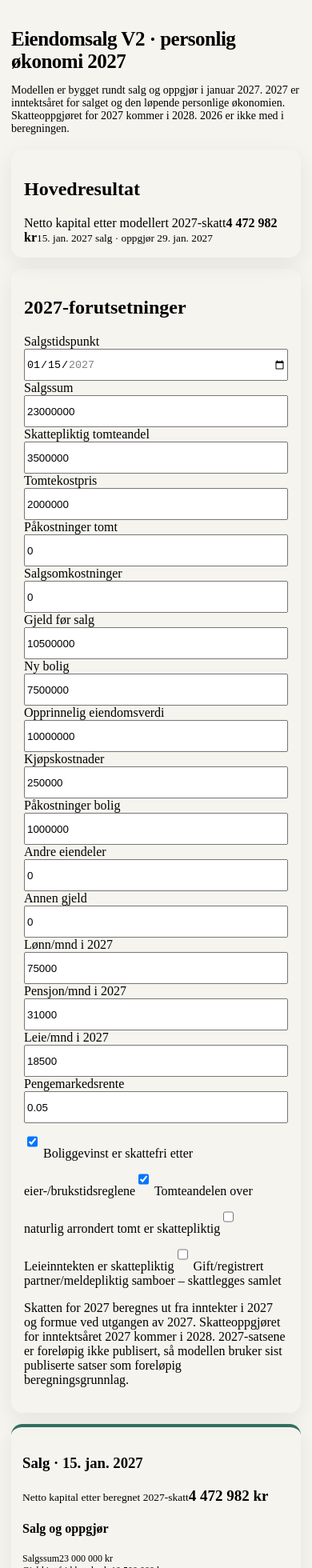
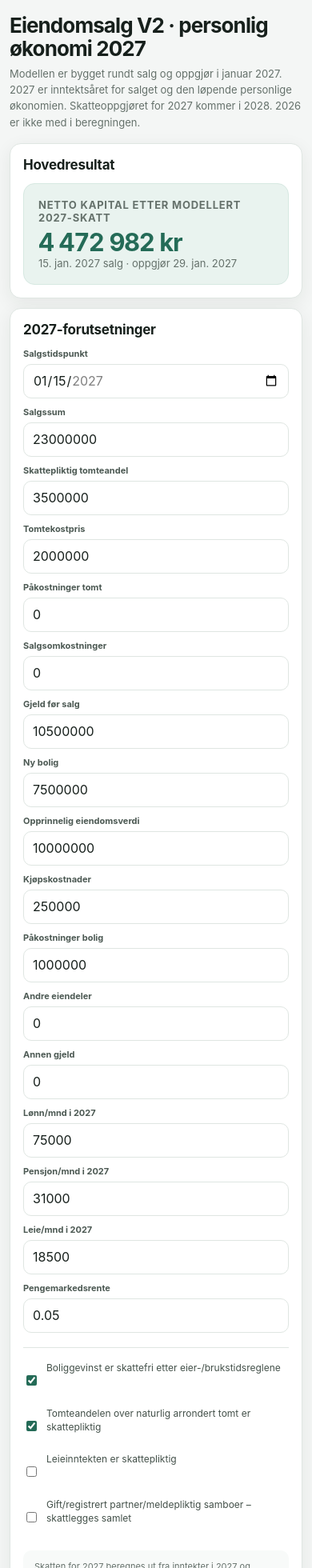
Before and after one commit to Roarlor29/Eiendomsalg, a React (Vite) app: page / in a window 390 px wide. Shown: the top 1960 px of the page at 80% size. Built offline with nearby package versions, Linux system fonts and the light colour scheme.

Commit message:
Improve mobile dashboard design

```diff
--- a/src/v2.css
+++ b/src/v2.css
@@ -1,125 +1,106 @@
-/* Eiendomsalg V2 — dashboard / responsive presentation layer */
+/* Eiendomsalg V2 — clean responsive dashboard */
 :root {
   --v2-max: 1180px;
-  --v2-radius: 14px;
-  --v2-shadow: 0 8px 28px rgba(35, 31, 24, 0.07);
+  --bg: #f4f6f5;
+  --surface: #ffffff;
+  --surface-soft: #f8faf9;
+  --line: #dfe6e2;
+  --text: #17201c;
+  --muted: #65716b;
+  --accent: #246b57;
+  --accent-soft: #e9f3ef;
+  --radius: 16px;
+  --shadow: 0 6px 22px rgba(25, 42, 34, .07);
 }
 
-html { background: #f6f4ee; scroll-behavior: smooth; }
-body { margin: 0; min-width: 320px; background: #f6f4ee; }
-input, select, button { min-height: 40px; }
-input[type="date"], input[type="number"] { width: 100%; box-sizing: border-box; }
-.wrap {
-  width: min(100%, var(--v2-max));
-  padding-left: clamp(14px, 3vw, 28px);
-  padding-right: clamp(14px, 3vw, 28px);
-  box-sizing: border-box;
-}
+* { box-sizing: border-box; }
+html { background: var(--bg); scroll-behavior: smooth; }
+body { margin: 0; min-width: 320px; color: var(--text); background: var(--bg); font-family: Inter, ui-sans-serif, system-ui, -apple-system, BlinkMacSystemFont, "Segoe UI", sans-serif; }
+button, input, select { font: inherit; }
+input, select { min-height: 44px; }
+input[type="date"], input[type="number"] { width: 100%; border: 1px solid var(--line); border-radius: 10px; background: #fff; padding: 9px 11px; color: var(--text); }
+input:focus { outline: 3px solid rgba(36,107,87,.14); border-color: var(--accent); }
 
-/* Dashboard hierarchy */
-.wrap > h1 { margin-bottom: 6px; letter-spacing: -0.02em; }
-.lede { max-width: 820px; }
-.panel, .scard {
-  border-radius: var(--v2-radius);
-  box-shadow: var(--v2-shadow);
-}
+.wrap { width: min(100%, var(--v2-max)); margin: 0 auto; padding: 30px 24px 52px; }
+.wrap > h1 { margin: 0 0 7px; font-size: clamp(26px, 3vw, 38px); line-height: 1.1; letter-spacing: -.035em; }
+.lede { max-width: 820px; margin: 0 0 24px; color: var(--muted); font-size: 14px; line-height: 1.55; }
 
-/* Scenario selector becomes the dashboard control bar on larger screens. */
-.panel:has(.scenario-picker) {
-  position: sticky;
-  top: 10px;
-  z-index: 20;
-  backdrop-filter: blur(10px);
-  background: rgba(255,255,255,.94);
-}
-.scenario-picker { align-items: end; }
-.datepick label { display: block; font-weight: 700; margin-bottom: 6px; }
-.toggle-c { cursor: pointer; font-weight: 700; }
+.panel, .scard { background: var(--surface); border: 1px solid var(--line); border-radius: var(--radius); box-shadow: var(--shadow); }
+.panel { padding: 22px; margin-bottom: 16px; }
+.panel h2 { margin: 0 0 16px; font-size: 18px; letter-spacing: -.015em; }
 
-/* The comparison message is deliberately prominent: it is the primary decision KPI. */
-.diffbox {
-  border-radius: 12px;
-  border: 1px solid rgba(47,111,94,.16);
-  box-shadow: inset 0 0 0 1px rgba(255,255,255,.45);
-}
+/* Main KPI */
+.hero-grid { display: grid; grid-template-columns: minmax(0, 1fr); }
+.hero { padding: 22px; border-radius: 14px; background: var(--accent-soft); border: 1px solid #d6e8e1; }
+.hero span, .hero small { display: block; color: var(--muted); }
+.hero span { font-size: 13px; font-weight: 700; text-transform: uppercase; letter-spacing: .06em; }
+.hero strong { display: block; margin: 7px 0 3px; font-size: clamp(30px, 5vw, 48px); line-height: 1; letter-spacing: -.045em; color: var(--accent); font-variant-numeric: tabular-nums; }
+.hero small { font-size: 13px; }
 
-/* Scenario cards form the main result dashboard. */
-.cards {
-  align-items: start;
-  margin-top: 18px;
-}
-.scard {
-  min-width: 0;
-  overflow: hidden;
-}
-.scard-head h3 { letter-spacing: -0.015em; }
-.srow > span:last-child, .srow > b {
-  text-align: right;
-  font-variant-numeric: tabular-nums;
-}
-.srow-total b { font-size: clamp(18px, 2.2vw, 25px); }
-.srow-total-mini b { font-size: 17px; }
-.ytable {
-  font-variant-numeric: tabular-nums;
-  width: 100%;
-}
+/* Inputs */
+.grid { display: grid; grid-template-columns: repeat(3, minmax(0, 1fr)); gap: 14px; }
+.field { display: block; min-width: 0; }
+.field-label { display: block; margin: 0 0 6px; color: #4c5953; font-size: 12px; font-weight: 700; }
+.checks { display: grid; gap: 9px; margin-top: 18px; padding-top: 17px; border-top: 1px solid var(--line); }
+.checks label { display: flex; gap: 9px; align-items: flex-start; color: #435049; font-size: 13px; line-height: 1.4; }
+.checks input { margin-top: 2px; accent-color: var(--accent); }
+.field-hint { margin: 17px 0 0; padding: 12px 14px; border-radius: 10px; background: var(--surface-soft); color: var(--muted); font-size: 12px; line-height: 1.5; }
+
+/* Result card */
+.cards { display: grid; grid-template-columns: minmax(0, 1fr); gap: 16px; margin-top: 16px; }
+.scard { overflow: hidden; }
+.scard > h3, .scard-head { margin: 0; padding: 18px 20px; border-bottom: 1px solid var(--line); }
+.scard > h3 { font-size: 17px; letter-spacing: -.02em; }
+.srow { display: flex; justify-content: space-between; gap: 20px; align-items: baseline; padding: 10px 20px; border-bottom: 1px solid #edf1ef; font-size: 13px; line-height: 1.35; }
+.srow:last-child { border-bottom: 0; }
+.srow > span:first-child { min-width: 0; color: #4d5954; overflow-wrap: anywhere; }
+.srow > span:last-child, .srow > b { flex: 0 0 auto; text-align: right; font-variant-numeric: tabular-nums; }
+.srow-total { padding: 17px 20px; background: var(--accent-soft); font-size: 14px; }
+.srow-total b { color: var(--accent); font-size: clamp(20px, 3vw, 28px); }
+.ssection { padding: 16px 0 0; }
+.ssection h4 { margin: 0; padding: 0 20px 7px; color: var(--text); font-size: 13px; text-transform: uppercase; letter-spacing: .055em; }
+
+.ytable { width: 100%; font-variant-numeric: tabular-nums; }
 .ytable th, .ytable td { white-space: nowrap; }
 .infoRow { opacity: .72; }
 
-/* Long Norwegian labels must never break the horizontal layout. */
-.srow > span:first-child {
-  min-width: 0;
-  overflow-wrap: anywhere;
+.footnote { margin-top: 18px; padding: 14px 16px; border: 1px solid var(--line); border-radius: 12px; color: var(--muted); background: rgba(255,255,255,.65); font-size: 11px; line-height: 1.55; }
+
+@media (max-width: 900px) {
+  .wrap { padding: 24px 18px 44px; }
+  .grid { grid-template-columns: repeat(2, minmax(0, 1fr)); }
 }
 
-.field input:focus, .datepick input:focus {
-  outline: 2px solid rgba(47,111,94,.28);
-  outline-offset: 1px;
-  border-color: #2f6f5e;
+@media (max-width: 600px) {
+  .wrap { padding: 18px 12px 34px; }
+  .wrap > h1 { font-size: 26px; }
+  .lede { font-size: 13px; margin-bottom: 16px; }
+  .panel { padding: 16px; margin-bottom: 12px; border-radius: 14px; }
+  .panel h2 { font-size: 17px; margin-bottom: 13px; }
+  .grid { grid-template-columns: 1fr 1fr; gap: 11px; }
+  .field-label { font-size: 11px; }
+  input, select { min-height: 43px; }
+  .hero { padding: 18px; }
+  .hero strong { font-size: 34px; }
+  .scard > h3, .scard-head { padding: 15px 14px; }
+  .srow { padding: 9px 14px; gap: 12px; font-size: 12px; }
+  .srow-total { padding: 14px; }
+  .srow-total b { font-size: 21px; }
+  .ssection { padding-top: 13px; }
+  .ssection h4 { padding-left: 14px; padding-right: 14px; font-size: 11px; }
+  .field-hint { font-size: 11px; }
 }
 
-/* Compact visual treatment for the advanced section. */
-details > summary { cursor: pointer; font-weight: 700; padding: 10px 0; }
-
-@media (max-width: 900px) {
-  .panel:has(.scenario-picker) { position: static; }
+@media (max-width: 430px) {
+  .grid { grid-template-columns: 1fr; gap: 10px; }
+  .hero strong { font-size: 31px; }
+  .srow { align-items: flex-start; }
+  .srow > span:last-child, .srow > b { max-width: 48%; }
+  .checks label { font-size: 12px; }
 }
 
-@media (max-width: 700px) {
-  .wrap { padding-top: 18px; padding-bottom: 36px; }
-  h1 { font-size: 25px; }
-  .lede { font-size: 14px; margin-bottom: 18px; }
-  .panel { padding: 16px; margin-bottom: 14px; }
-  .grid { grid-template-columns: 1fr; gap: 12px; }
-  .scenario-picker { display: grid; grid-template-columns: 1fr 1fr; gap: 12px; }
-  .scenario-picker .toggle-c { grid-column: 1 / -1; margin-left: 0; justify-self: start; }
-  .datepick input { width: 100%; }
-  .cards { grid-template-columns: 1fr; gap: 14px; margin-top: 14px; }
-  .scard { padding: 15px 14px 12px; }
-  .scard-head { gap: 8px; }
-  .srow { align-items: flex-start; }
-  .srow > span:first-child { flex: 1; min-width: 0; }
-  .srow > span:last-child, .srow > b { flex: 0 0 auto; }
-  .ytable { font-size: 11.5px; }
-  .ytable th, .ytable td { padding: 4px 0; }
-  .chartbox { height: 190px; }
-  .simplebars { height: 175px; gap: 10px; }
-  .simplebar { width: 44px; }
-  .simplebar-label { font-size: 10px; max-width: 90px; }
-  .diffbox { padding: 12px 14px; margin: 14px 0; }
-  .footnote { font-size: 10.5px; }
+@media (max-width: 360px) {
+  .wrap { padding-left: 9px; padding-right: 9px; }
+  .panel { padding: 13px; }
+  .hero strong { font-size: 28px; }
 }
-
-@media (max-width: 520px) {
-  .ytable { display: block; overflow-x: auto; -webkit-overflow-scrolling: touch; }
-  .ytable table { min-width: 100%; }
-}
-
-@media (max-width: 420px) {
-  .scenario-picker { grid-template-columns: 1fr; }
-  .scenario-picker .toggle-c { grid-column: auto; }
-  .scard-head { align-items: flex-start; flex-direction: column; }
-  .srow { font-size: 12px; }
-  .srow-total { font-size: 13.5px; }
-  .srow-total b { font-size: 19px; }
-}
```
